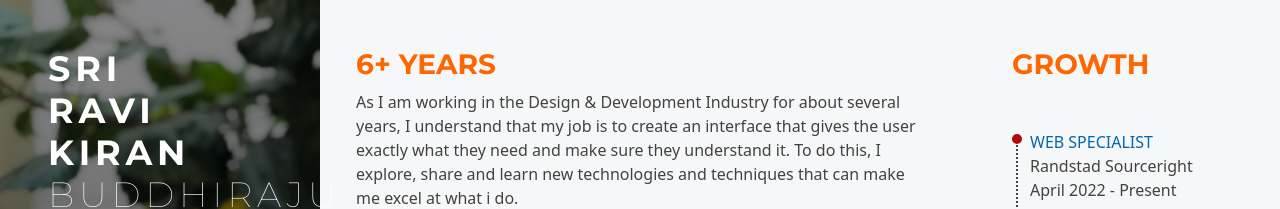
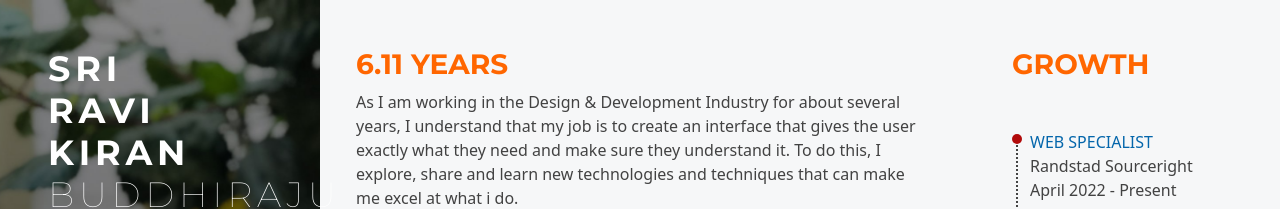
Before and after one commit to sriravikiranbuddhiraju/my-profile, a website: page files/index.html in a window 1280 px wide. Shown: the top 209 px of the page. Drawn offline with nearby package versions, Linux system fonts and the light colour scheme.

Commit message:
added js expirience calculation

```diff
--- a/files/index.html
+++ b/files/index.html
@@ -46,7 +46,7 @@
                 <div class="col-lg-8 col-md-12 px-xl-5 px-lg-4 px-5">
                     <section class="mb-5">
                         <section>
-                            <h3 class="section-title">6+ Years</h3>
+                            <h3 class="section-title"><span id="exp-cal"></span> Years</h3>
                             <p>As I am working in the Design & Development Industry for about several years, I understand that my job is to create an interface that gives the user exactly what they need and make sure they understand it. To do this, I explore, share and learn new technologies and techniques that can make me excel at what i do.</p>
                         </section>
                         <div class="row">
@@ -549,5 +549,98 @@
       </div>
 
     <script src="https://cdn.jsdelivr.net/npm/bootstrap@5.1.3/dist/js/bootstrap.bundle.min.js" crossorigin="anonymous"></script>
+
+      <script>
+
+
+        var exp1 = new Date('02/01/2014');
+        var exp1_2 = new Date('12/01/2013');
+        var difference = exp1.getTime() - exp1_2.getTime();
+        console.log(difference);
+        var Total_exp1 = Math.ceil(difference / (1000 * 3600 * 24));
+        console.log(Total_exp1 + 'Output');
+
+        var years = Math.floor(Total_exp1 / 365);
+        var months = Math.floor(Total_exp1 % 365 / 30);
+        var days = Math.floor(Total_exp1 % 365 % 30);
+        var formatedExp1 = { years:years,  months:months , days:days }
+        console.log( formatedExp1 );
+
+        var exp2 = new Date('02/01/2018');
+        var exp2_2 = new Date('12/01/2016');
+        var difference = exp2.getTime() - exp2_2.getTime();
+        console.log(difference);
+        var Total_exp2 = Math.ceil(difference / (1000 * 3600 * 24));
+        console.log(Total_exp2 + 'Output');
+
+        var years = Math.floor(Total_exp2 / 365);
+        var months = Math.floor(Total_exp2 % 365 / 30);
+        var days = Math.floor(Total_exp2 % 365 % 30);
+        var formatedExp2 = { years:years,  months:months , days:days }
+        console.log( formatedExp2 );
+
+
+        var exp3 = new Date('10/01/2018');
+        var exp3_2 = new Date('02/01/2018');
+        var difference = exp3.getTime() - exp3_2.getTime();
+        console.log(difference);
+        var Total_exp3 = Math.ceil(difference / (1000 * 3600 * 24));
+        console.log(Total_exp3 + 'Output');
+
+        var years = Math.floor(Total_exp3 / 365);
+        var months = Math.floor(Total_exp3 % 365 / 30);
+        var days = Math.floor(Total_exp3 % 365 % 30);
+        var formatedExp3 = { years:years,  months:months , days:days }
+        console.log( formatedExp3 );
+
+        var exp4 = new Date('03/01/2022');
+        var exp4_2 = new Date('10/01/2018');
+        var difference = exp4.getTime() - exp4_2.getTime();
+        console.log(difference);
+        var Total_exp4 = Math.ceil(difference / (1000 * 3600 * 24));
+        console.log(Total_exp4 + 'Output');
+
+        var years = Math.floor(Total_exp4 / 365);
+        var months = Math.floor(Total_exp4 % 365 / 30);
+        var days = Math.floor(Total_exp4 % 365 % 30);
+        var formatedExp4 = { years:years,  months:months , days:days }
+        console.log( formatedExp4 );
+
+        var exp5 = new Date();
+        var exp5_2 = new Date('04/01/2022');
+        var difference = exp5.getTime() - exp5_2.getTime();
+        console.log(difference);
+        var Total_exp5 = Math.ceil(difference / (1000 * 3600 * 24));
+        console.log(Total_exp5 + 'Output');
+
+        var years = Math.floor(Total_exp5 / 365);
+        var months = Math.floor(Total_exp5 % 365 / 30);
+        var days = Math.floor(Total_exp5 % 365 % 30);
+        var formatedExp5 = { years:years,  months:months , days:days }
+        console.log( formatedExp5 );
+
+        // var overallExp = ( formatedExp1 + formatedExp2 + formatedExp3 + formatedExp4 + formatedExp5 )
+        // console.log(overallExp);
+
+        var overallDays = ( Total_exp1 + Total_exp2 + Total_exp3 + Total_exp4 + Total_exp5 )
+        console.log(overallDays);
+
+        var years = Math.floor(overallDays / 365);
+        var months = Math.floor(overallDays % 365 / 30);
+        var days = Math.floor(overallDays % 365 % 30);
+        var TotalYears = { years:years,  months:months , days:days }
+        console.log( TotalYears.years, 'y' , TotalYears.months, 'm' );
+
+        const experience = {
+            value: function() {
+                return this.years + "." + this.months ;
+            }
+        }
+
+        document.getElementById("exp-cal").innerHTML = experience.value.call(TotalYears);
+
+
+      </script>
+
 </body>
 </html>
```
